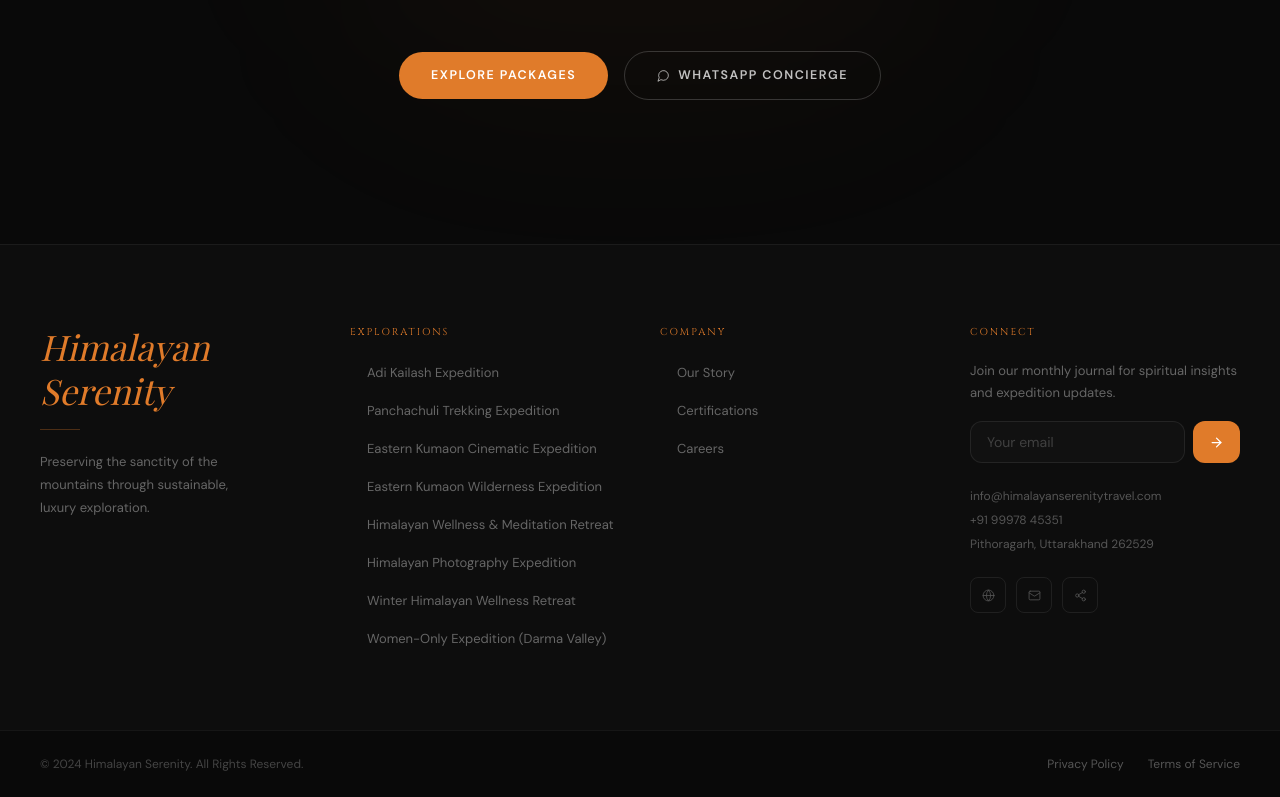
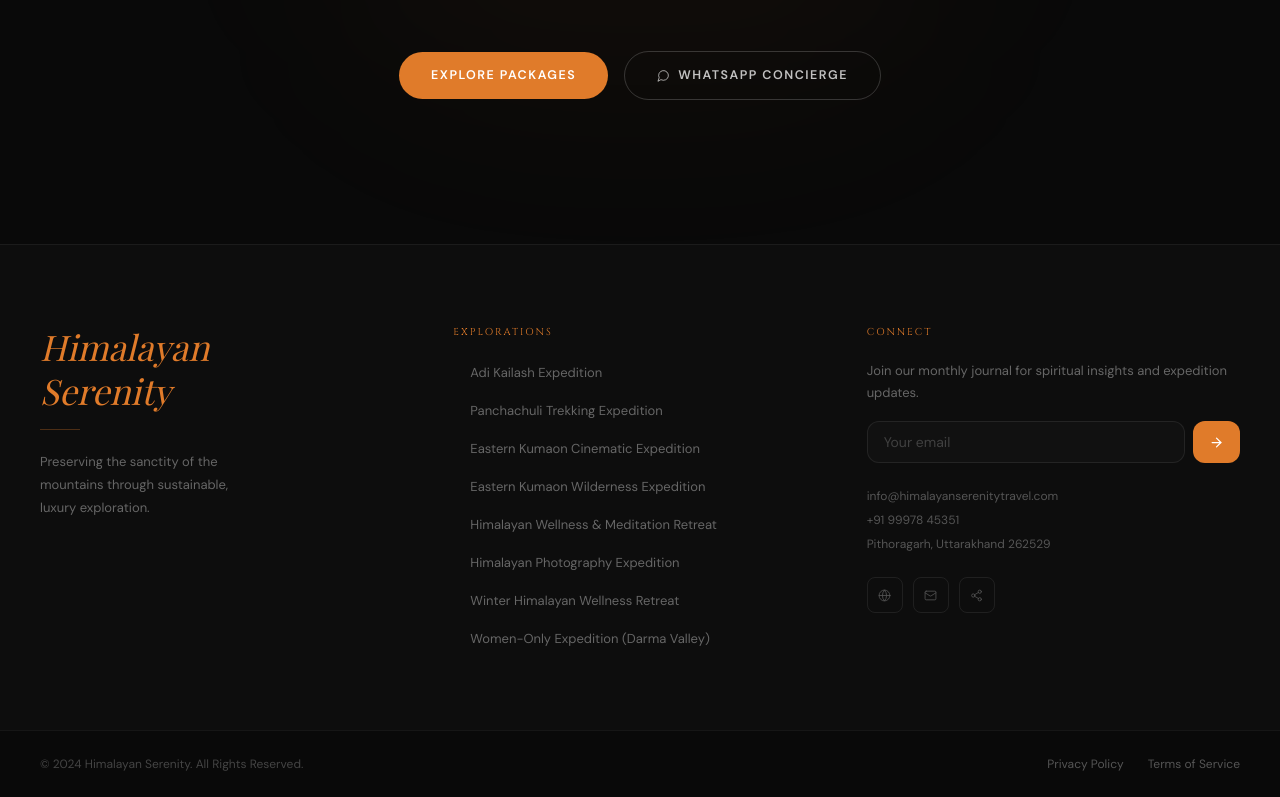
Before and after one commit to bhattpoms0-bit/himalayan-serenity, a React (Vite) app: page / in a window 1280 px wide. Shown: the part 9832-10629 px from the top of the page. Built offline with nearby package versions, Linux system fonts and the light colour scheme; a web font is replaced by a local one.

Commit message:
Remove Company section from footer

```diff
--- a/src/components/Footer.jsx
+++ b/src/components/Footer.jsx
@@ -13,12 +13,6 @@ const EXPLORATIONS = [
   { label: 'Himalayan Photography Expedition',      href: '/packages/photography-expedition' },
   { label: 'Winter Himalayan Wellness Retreat',     href: '/packages/winter-himalayan-wellness-retreat' },
   { label: 'Women-Only Expedition (Darma Valley)',  href: '/packages/darma-valley-womens-retreat' },
-]
-
-const COMPANY = [
-  { label: 'Our Story',       href: '/about'   },
-  { label: 'Certifications',  href: '/about'   },
-  { label: 'Careers',         href: '/contact' },
 ]
 
 const SOCIAL = [Globe, Mail, Share2]
@@ -78,7 +72,7 @@ export default function Footer() {
         viewport={{ once: true }}
         className="max-w-7xl mx-auto px-5 sm:px-8 lg:px-10 py-12 lg:py-20"
       >
-        <div className="grid grid-cols-1 sm:grid-cols-2 lg:grid-cols-4 gap-12 lg:gap-10">
+        <div className="grid grid-cols-1 sm:grid-cols-2 lg:grid-cols-3 gap-12 lg:gap-10">
 
           {/* ── Brand column ──────────────────────────────────────────────── */}
           <div>
@@ -117,16 +111,6 @@ export default function Footer() {
             <ColLabel>Explorations</ColLabel>
             <ul className="space-y-3.5">
               {EXPLORATIONS.map(({ label, href }) => (
-                <FooterLink key={label} href={href}>{label}</FooterLink>
-              ))}
-            </ul>
-          </div>
-
-          {/* ── Company column ────────────────────────────────────────────── */}
-          <div>
-            <ColLabel>Company</ColLabel>
-            <ul className="space-y-3.5">
-              {COMPANY.map(({ label, href }) => (
                 <FooterLink key={label} href={href}>{label}</FooterLink>
               ))}
             </ul>
```
